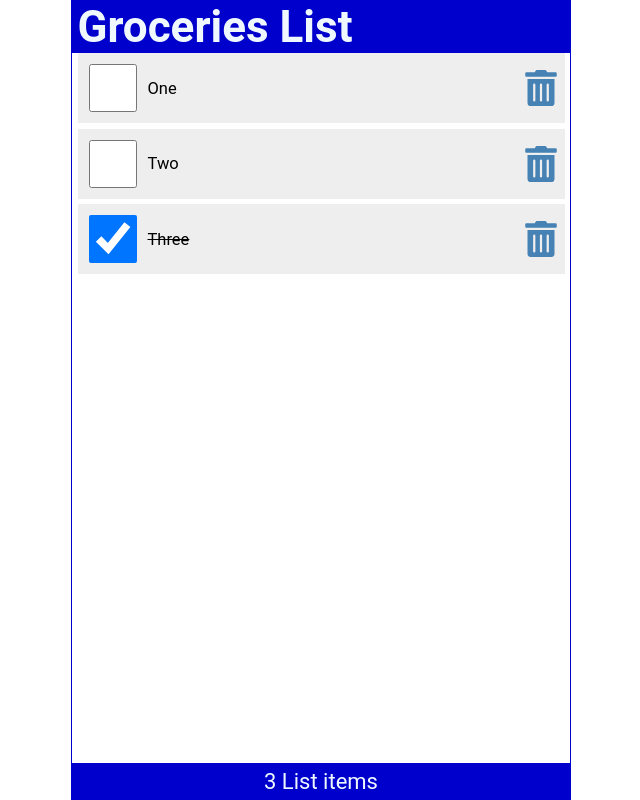
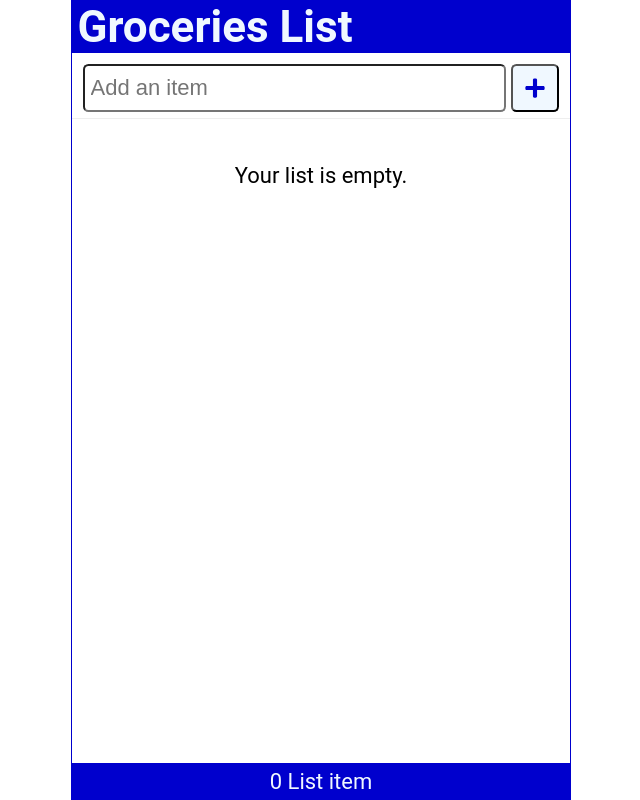
Before and after one commit to amalmuralii/react-todo-list, a React (Create React App) app: page / in a window 1280 px wide. Shown: the whole page, without its empty margins (319-959 px from the left). Built offline with nearby package versions, Linux system fonts and the light colour scheme.

Commit message:
Cahpter 9: controlled components first commit before search

```diff
--- a/public/index.html
+++ b/public/index.html
@@ -24,7 +24,7 @@
       work correctly both with client-side routing and a non-root public URL.
       Learn how to configure a non-root public URL by running `npm run build`.
     -->
-    <title>React App</title>
+    <title>My app</title>
   </head>
   <body>
     <noscript>You need to enable JavaScript to run this app.</noscript>
--- /dev/null
+++ b/src/AddItem.js
@@ -0,0 +1,26 @@
+import { FaPlus } from "react-icons/fa"
+const AddItem = ({newItem, setNewItem, handleSubmit}) => {
+    return (
+        <form action="" className="addForm" onSubmit={handleSubmit}>
+            <label htmlFor="addItem">Add Item</label>
+            <input
+                autoFocus
+                id="addItem"
+                type="text"
+                placeholder="Add an item"
+                required
+                value={newItem}
+                onChange={(e) => setNewItem(e.target.value)}
+            />
+            <button
+                type="submit"
+                aria-label="AddItem"
+               >
+                <FaPlus />
+            </button>
+
+        </form>
+    )
+}
+
+export default AddItem
--- a/src/App.js
+++ b/src/App.js
@@ -1,50 +1,58 @@
 import Header from './Header';
+import AddItem from './AddItem';
 import Contents from './Contents';
 import Footer from './Footer';
 import { useState } from "react";
 
 function App() {
-  const [items, setItems] = useState([
-    {
-        id: 1,
-        checked: false,
-        item: "One"
-    },
-    {
-        id: 2,
-        checked: false,
-        item: "Two"
-    },
-    {
-        id: 3,
-        checked: true,
-        item: "Three"
-    }
-  ]);
+  const [items, setItems] = useState(JSON.parse(localStorage.getItem("shoppinglist")) || []);
+
+  const [newItem, setNewItem] = useState("");
+
+  const setAndSaveItems = (newItems) => {
+    setItems(newItems);
+    localStorage.setItem("shoppinglist", JSON.stringify(newItems));
+  }
+
+  const addItem = (item) => {
+    const id = items.length ? items[items.length - 1].id + 1 : 1;
+    const newItems = { id, checked: false, item }
+    const listItems = [...items, newItems];
+    setAndSaveItems(listItems);
+  }
 
   const handleCheck = (id) => {
     const listItems = items.map((item) => item.id === id ? { ...item, checked: !item.checked } : item);
-    setItems(listItems);
-    localStorage.setItem("shoppinglist", JSON.stringify(listItems));
+    setAndSaveItems(listItems);
+  }
 
-}
+  const handleDelete = (id) => {
+    const listItems = items.filter((item) => item.id !== id);
+    setAndSaveItems(listItems);
+  }
 
-const handleDelete = (id) => {
-    const listItems = items.filter((item) => item.id !== id);
-    setItems(listItems);
-    localStorage.setItem("shoppinglist", JSON.stringify(listItems));
-}
+  const handleSubmit = (e) => {
+    e.preventDefault();
+    if (!newItem) return;
+    addItem(newItem);
+    setNewItem("");
+  }
 
 
   return (
     <div className="App">
-      <Header title="Groceries List"/>
+      <Header title="Groceries List" />
+      <AddItem
+        newItem={newItem}
+        setNewItem={setNewItem}
+        handleSubmit={handleSubmit}
+      />
       <Contents
         items={items}
         handleCheck={handleCheck}
         handleDelete={handleDelete}
       />
-      <Footer length = {items.length}/>
+      <Footer length={items.length} />
     </div>
   );
 }
--- a/src/Header.js
+++ b/src/Header.js
@@ -7,7 +7,7 @@
     )
 }
 
-Header.defaultProps = {
+Header.defaultParameters = {
     title:  "Groceries list"
 }
 
--- a/src/LineItem.js
+++ b/src/LineItem.js
@@ -2,8 +2,7 @@
 
 const LineItem = ({ item, handleCheck, handleDelete }) => {
     return (
-        <li className="item"
-            key={item.id}>
+        <li className="item">
             <input
                 type="checkbox"
                 checked={item.checked}
--- a/src/index.css
+++ b/src/index.css
@@ -57,6 +57,7 @@
   display: grid;
   place-content: center;
 }
+
 ul {
   width: 100%;
   list-style: none;
@@ -115,3 +116,70 @@
   color: red;
   outline: none;
 }
+
+.addForm {
+  width: 100%;
+  display: flex;
+  justify-content: flex-start;
+  margin: 0.5rem 0 0;
+  padding: 0 0.5rem 0.25rem;
+  border-bottom: 1px solid #eee;
+}
+
+.addForm label {
+  position: absolute;
+  left: -99999px;
+}
+
+.addForm input[type='text'] {
+  flex-grow: 1;
+  max-width: calc(100% - 50px);
+  min-height: 48px;
+  font-size: 1rem;
+  padding: 0.25rem;
+  border-radius: 0.25rem;
+  margin-right: 0.25rem;
+  outline: none;
+}
+
+button {
+  height: 48px;
+  min-width: 48px;
+  border-radius: 0.25rem;
+  padding: 0.5rem;
+  font-size: 1rem;
+  background-color: aliceblue;
+  color: mediumblue;
+  cursor: pointer;
+}
+
+button:focus,
+button:hover {
+  color: white;
+  background-color: limegreen;
+  outline: none;
+}
+
+.searchForm {
+  width: 100%;
+  display: flex;
+  justify-content: flex-start;
+  margin: 0.25rem 0 0;
+  padding: 0 0.5rem 0.25rem;
+  border-bottom: 1px solid #eee;
+}
+
+.searchForm label {
+  position: absolute;
+  left: -99999px;
+}
+
+.searchForm input[type='text'] {
+  flex-grow: 1;
+  max-width: 100%;
+  min-height: 48px;
+  font-size: 1rem;
+  padding: 0.25rem;
+  border-radius: 0.25rem;
+  outline: none;
+}
```
